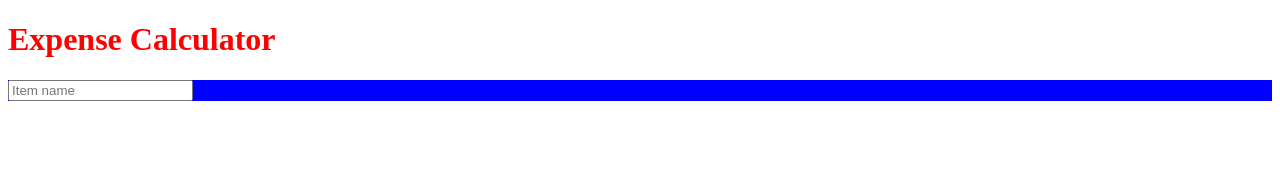
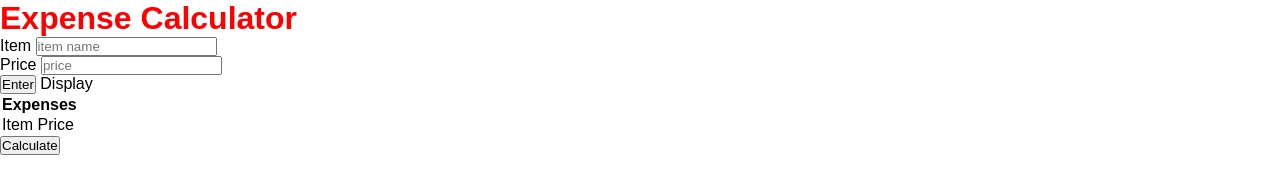
Before and after one commit to adamjralph/protojs, a plain HTML site: page index.html in a window 1280 px wide. Drawn offline with Linux system fonts and the light colour scheme.

Commit message:
First draft HTML - all elements present

```diff
--- a/css/style.css
+++ b/css/style.css
@@ -1,4 +1,11 @@
+/* Basic Reset */
+* {
+  margin: 0;
+  padding: 0;
+}
 
-form {
-  background: blue;
+body {
+  box-sizing: border-box;
+  font-family: Arial, Helvetica, sans-serif;
+
 }
--- a/index.html
+++ b/index.html
@@ -9,9 +9,31 @@
 </head>
 <body>
   <h1 id="heading">Expense Calculator</h1>
-  <form action="submit">
-    <input type="text" placeholder="Item name">
-
+  <form id="expenses-form" class="expenses-form">
+    <div class="input-group">
+      <span>Item</span>
+      <input type="text" placeholder="item name" name="item" id="item-name" class="item-name input">
+    </div>
+    <div class="input-group">
+      <span>Price</span>
+      <input type="number" placeholder="price" name="price" id="price" class="price input">
+    </div>
+    <button type="submit" id="enter" class="enter-btn btn">Enter</button>
+    <table id="item-list" class="item-list">
+      <thead>
+        <tr>
+          <th colspan="2">Expenses</th>
+        </tr>
+      </thead>
+      <tbody>
+        <tr>
+          <td id="table-item" class="table-item">Item</td>
+          <td id="table-price" class="table-price">Price</td>
+        </tr>
+      </tbody>
+      Display
+    </table>
+    <button type="submit" id="calculate-btn" class="calculate-btn btn">Calculate</button>
   </form>
 
   <script src="index.js"></script>
```
